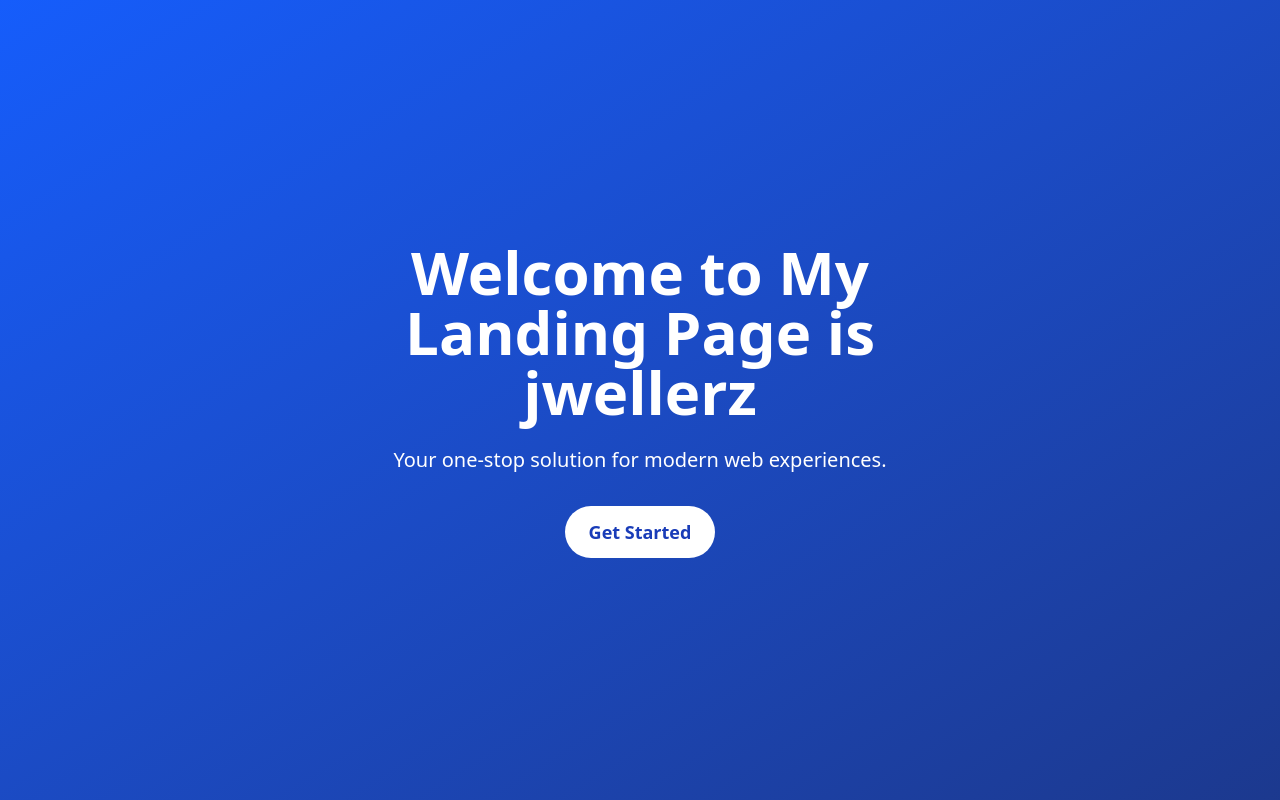
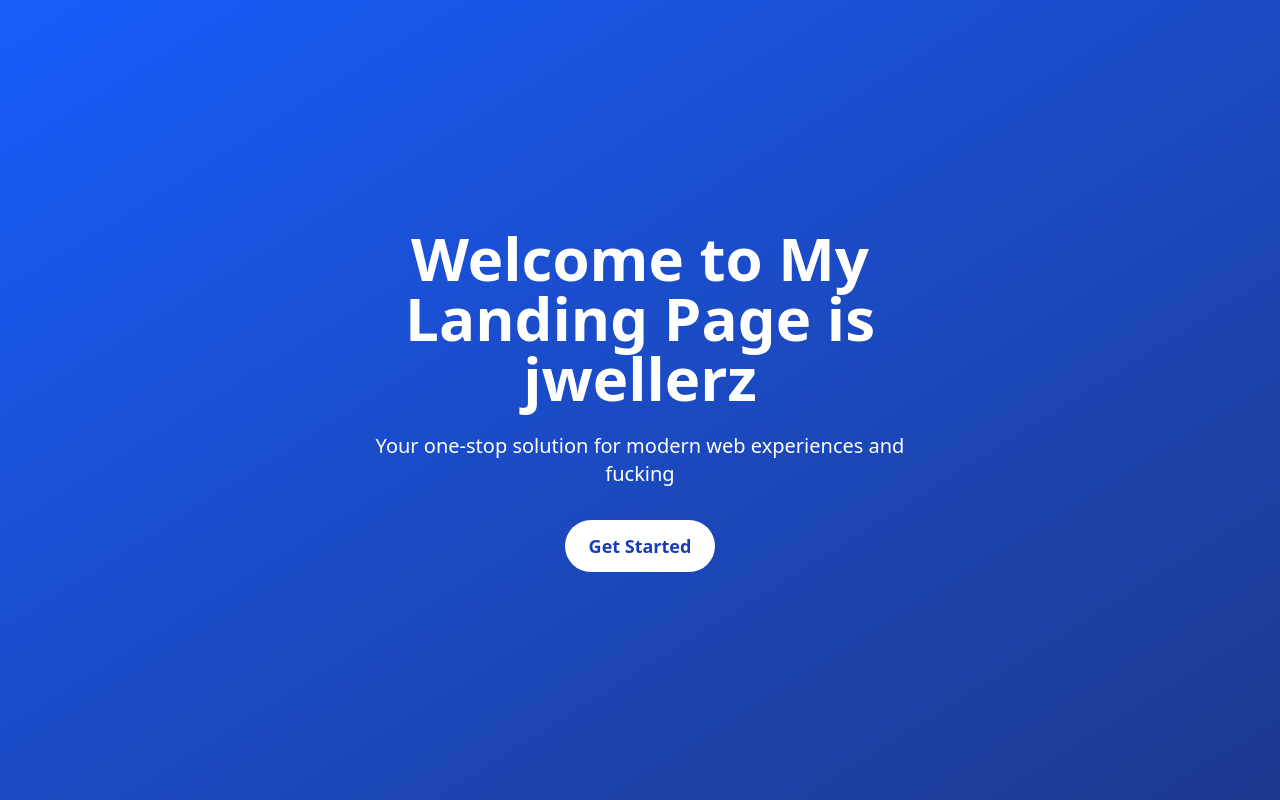
Before and after one commit to MrEvilsmash/The_SpanX_Coderz, a React (Vite) app: page / in a window 1280 px wide. Built offline with nearby package versions, Linux system fonts and the light colour scheme.

Commit message:
update paragraphp

```diff
--- a/src/App.jsx
+++ b/src/App.jsx
@@ -8,7 +8,7 @@ const App = () => {
           Welcome to My Landing Page is jwellerz
         </h1>
         <p className="text-lg md:text-xl mb-8">
-          Your one-stop solution for modern web experiences.
+          Your one-stop solution for modern web experiences and fucking
         </p>
         <button className="bg-white text-blue-800 px-6 py-3 rounded-full text-lg font-semibold hover:bg-gray-100 transition duration-300">
           Get Started
```
